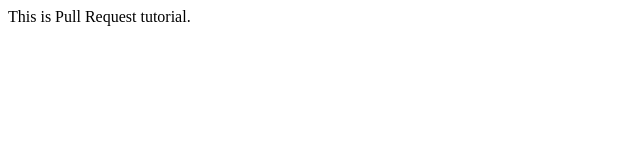
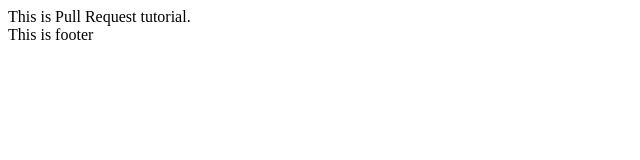
Before and after one commit to jagsir-singh/Pull_Request, a plain HTML site: page index.html in a window 1280 px wide. Shown: the full height of the page, 0-640 px from the left. Drawn offline with Linux system fonts and the light colour scheme.

Commit message:
Adding footer to demo branch

```diff
--- a/index.html
+++ b/index.html
@@ -8,5 +8,8 @@
 	<header>
 		<div>This is Pull Request tutorial.</div>
 	</header>
+	<footer>
+		<div>This is footer</div>
+	</footer>
 </body>
 </html>
```
